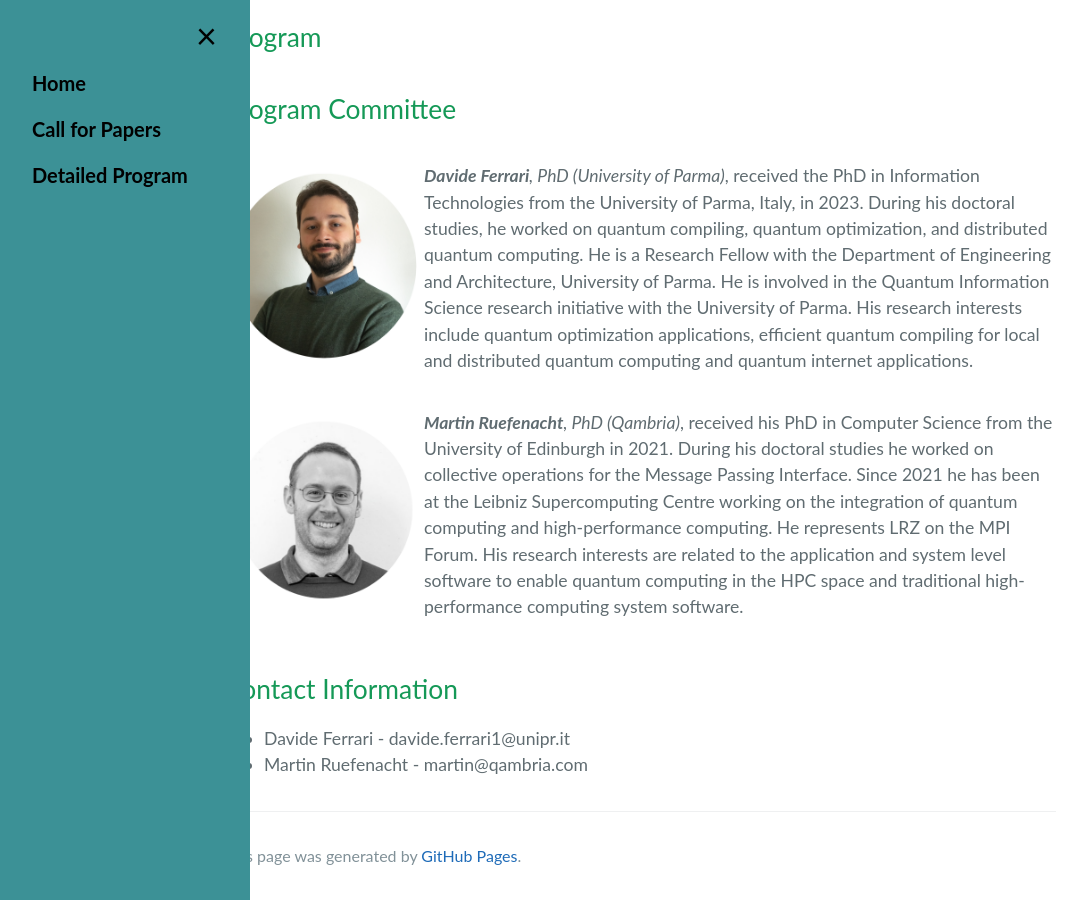
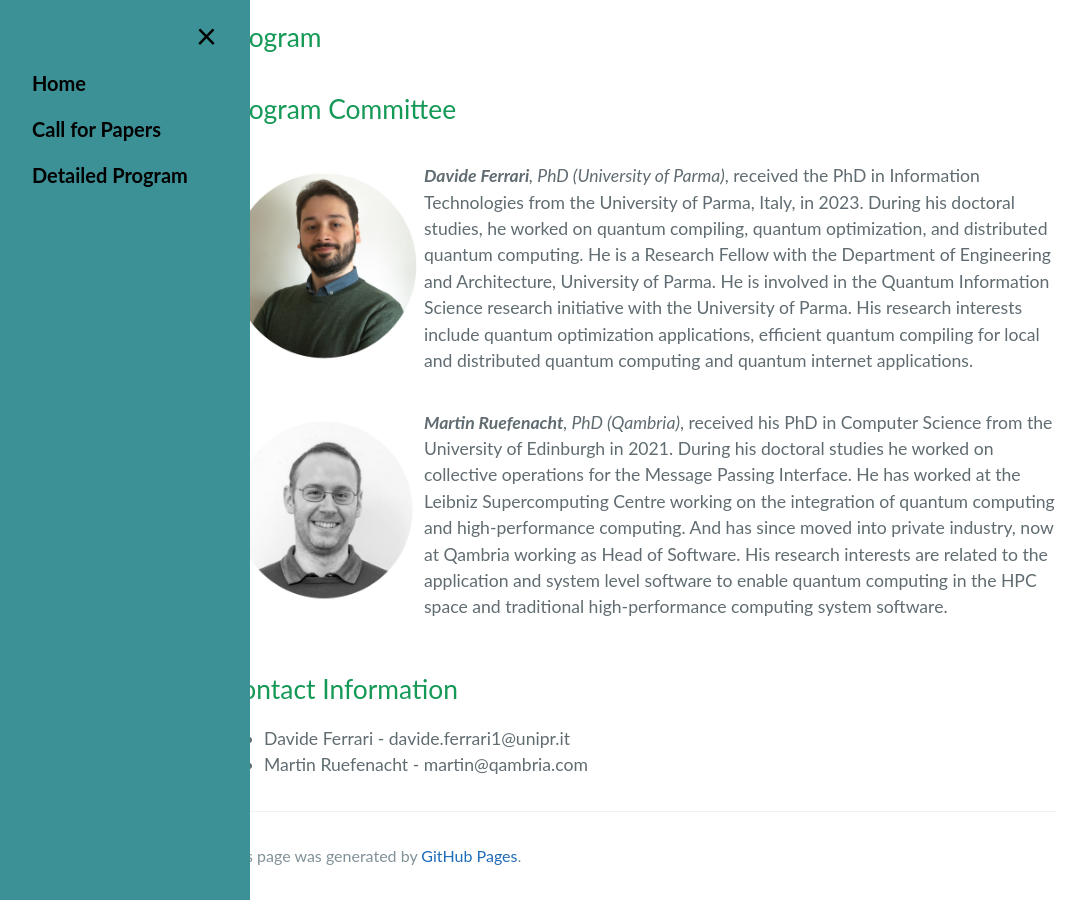
Before and after one commit to HPQCI/HPQCI.github.io, a Jekyll site: the page built from index.md, in a window 1280 px wide and 900 px high, scrolled down 958 px. Shown: the whole window, without its empty margins (0-1085 px from the left). Built offline with Jekyll 4.4.1, drawn with Linux system fonts in a browser that asks for light colours; our own code applies the rules of GitHub Pages for plain Markdown files.

Commit message:
Updated my bio

```diff
--- a/index.md
+++ b/index.md
@@ -19,7 +19,7 @@ However, for QC to realize its potential, it must be seamlessly integrated into
 </p>
 <p style="display:inline-block;">
 	<img src="martin.png" style="float: left" width="200">
-	<i><b>Martin Ruefenacht</b>, PhD (Qambria)</i>, received his PhD in Computer Science from the University of Edinburgh in 2021. During his doctoral studies he worked on collective operations for the Message Passing Interface. Since 2021 he has been at the Leibniz Supercomputing Centre working on the integration of quantum computing and high-performance computing. He represents LRZ on the MPI Forum. His research interests are related to the application and system level software to enable quantum computing in the HPC space and traditional high-performance computing system software.
+	<i><b>Martin Ruefenacht</b>, PhD (Qambria)</i>, received his PhD in Computer Science from the University of Edinburgh in 2021. During his doctoral studies he worked on collective operations for the Message Passing Interface. He has worked at the Leibniz Supercomputing Centre working on the integration of quantum computing and high-performance computing. And has since moved into private industry, now at Qambria working as Head of Software. His research interests are related to the application and system level software to enable quantum computing in the HPC space and traditional high-performance computing system software.
 </p>
 
 
```
